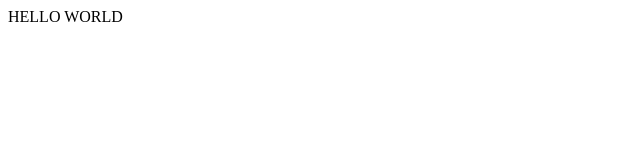
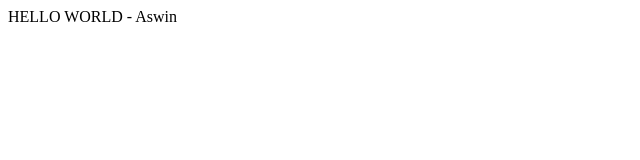
Before and after one commit to Aswin-rx/my-folder2, a plain HTML site: page index.html in a window 1280 px wide. Shown: the full height of the page, 0-640 px from the left. Drawn offline with Linux system fonts and the light colour scheme.

Commit message:
Modified index.html

```diff
--- a/index.html
+++ b/index.html
@@ -1 +1 @@
-<p>HELLO WORLD</p>
+<p>HELLO WORLD - Aswin</p>
```
